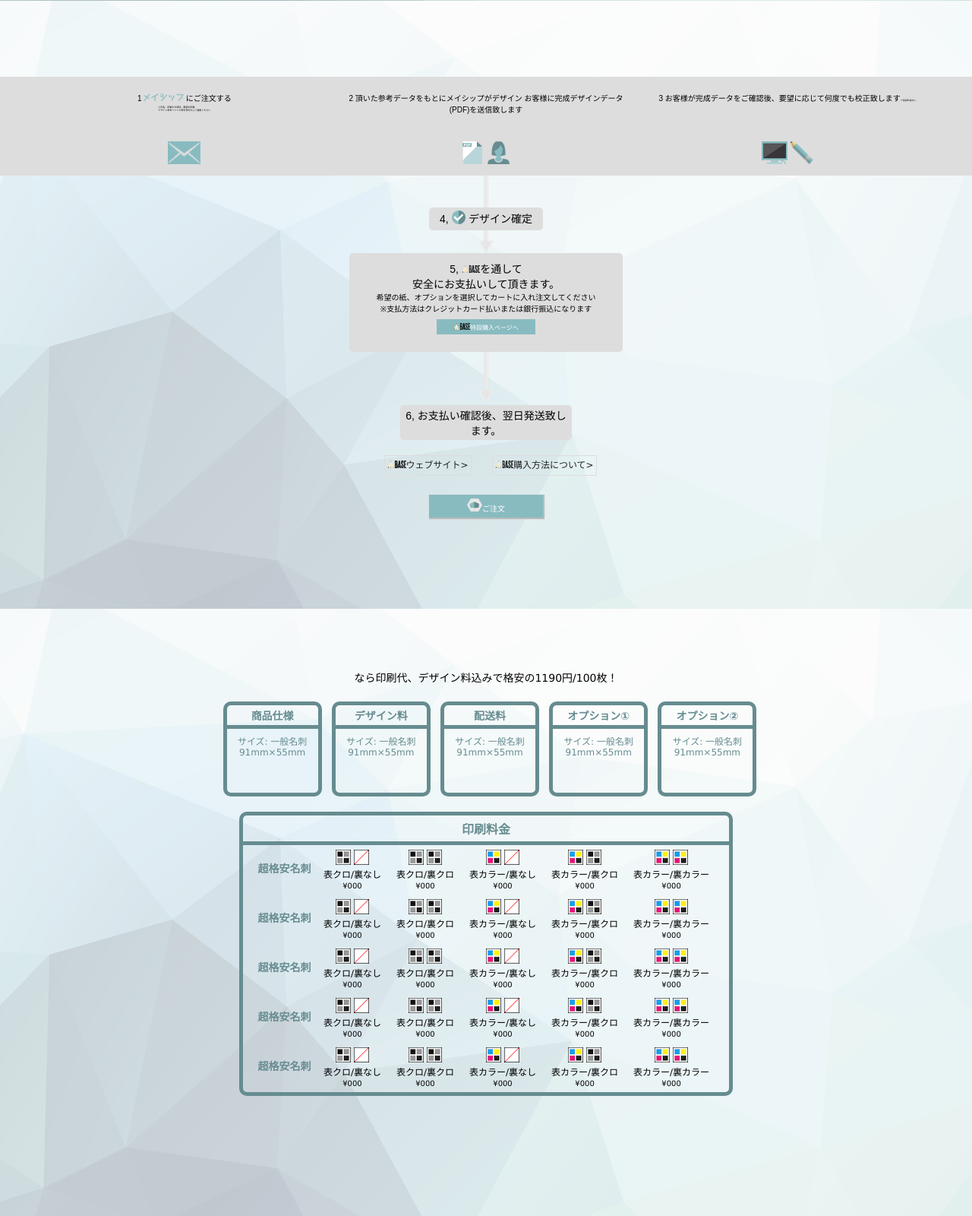
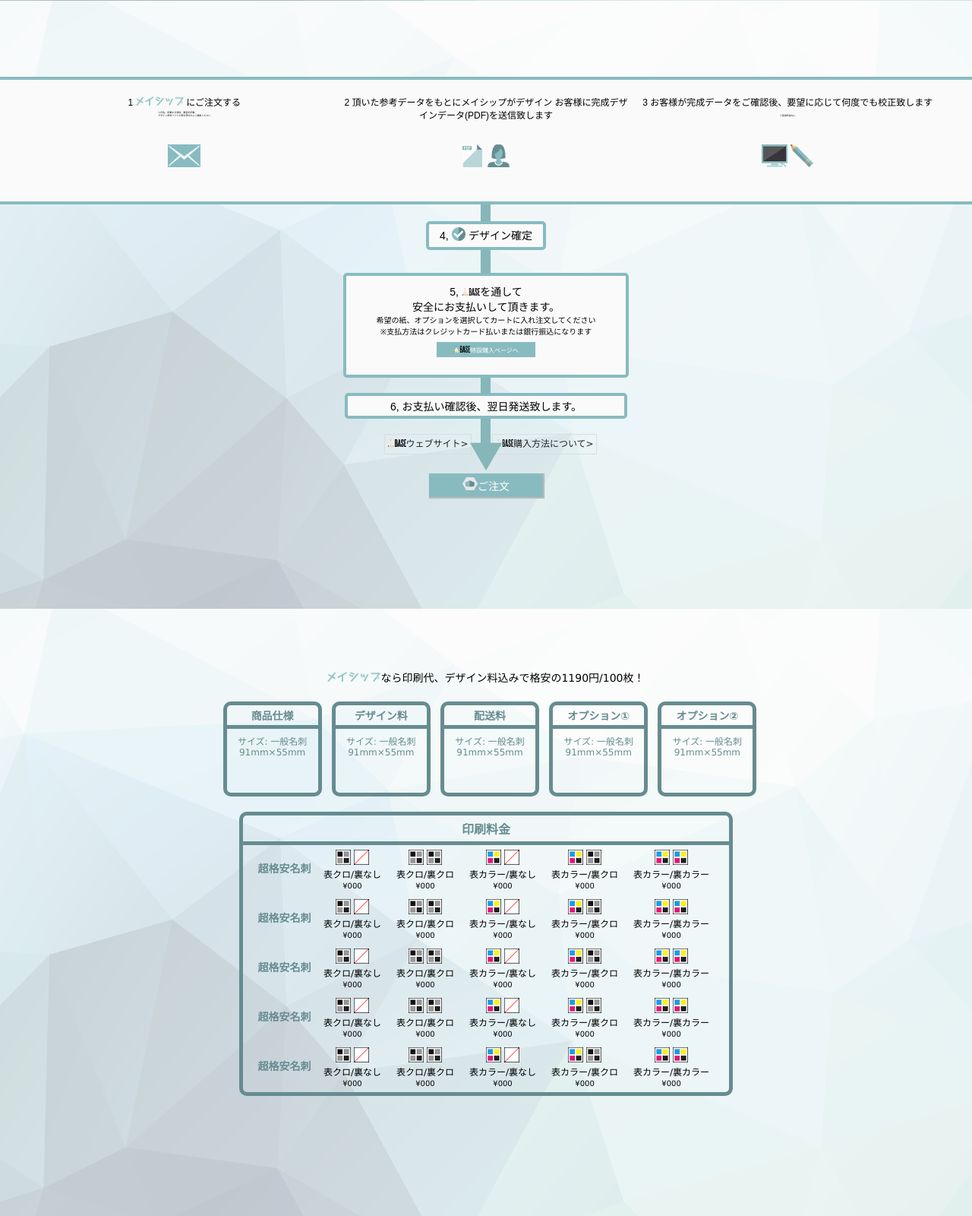
Before and after one commit to aribaba/meiship, a WordPress theme: template index.php in a window 1280 px wide. Shown: the part 2399-3999 px from the top of the page at 76% size. Run offline with PHP 8.4 and a stand-in for WordPress, Linux system fonts and the light colour scheme; the site name, menu and one post (Sample post) are stand-ins, and other content is empty; some libraries are stand-ins or nearby versions.

Commit message:
orderFlow デザイン変更

```diff
--- a/css/orderFlow.css
+++ b/css/orderFlow.css
@@ -2,15 +2,17 @@
 
 
 #orderFlow #OF123{
-	  height: 130px;
+	  height: 16.0rem;
 	  width: 100%;
-	  background: #ddd;
+	  min-width: 800px;
+	  background: #fafafa;
 	  position: relative;
-
+	  border-top: solid 4px #88BBC0;
+	  border-bottom: solid 4px #88BBC0;
 }
 
 #orderFlow #OF123 dl {
-	height: 100%;
+	height: 84%;
 	width: 30%;
 	display: inline-block;
 	vertical-align: top;
@@ -18,7 +20,8 @@
 }
 
 #orderFlow #OF123 dt {
-	font-size: 10px;
+	font-size: 12px;
+	font-size: 1.2rem;
 	height: 50px;
 	margin-bottom: 15px;
 	display: block;
@@ -27,6 +30,7 @@
 
 #orderFlow #OF123 img {
 	height: 30px;
+	height: 3.0rem;
 
 }
 
@@ -38,7 +42,8 @@
 }
 
 #orderFlow #OF123 #OF1 dt img {
-	height: 10px;
+	height: 12px;
+	height: 1.2rem;
 	display: inline-block;
 }
 
@@ -46,18 +51,20 @@
 	position: relative;
 	top: 0;
 	z-index: 1;
+	height: 350px;
 }
 
 
 
 #orderFlow #OF4 {
 	width: 150px;
-	background: #ddd;
+	background: #fafafa;
 	height: 30px;
 	z-index: 2;
-	margin: -63px auto 30px;
+	margin: -330px auto 30px;
 	border-radius: 5px;
 	position: relative;
+	border: 4px solid #88BBC0;
 }
 
 #orderFlow #OF4 img {
@@ -74,14 +81,16 @@
 }
 
 #orderFlow #OF5 {
-	width: 350px;
+	min-width: 350px;
+	width: 28%;
 	height: 120px;
-	background: #ddd;
-	margin: 0px auto -35px;
+	background: #fafafa;
+	margin: 0px auto 20px;
 	border-radius: 5px;
 	padding: 10px 5px 0 5px;
 	position: relative;
 	z-index: 2;
+	border: 4px solid #88BBC0;
 
 }
 
@@ -106,19 +115,19 @@
 	height: 9px;
 }
 
-#orderFlow #OF5-6 {
-	position: relative;
-	z-index: 1;
-}
 
 #orderFlow #OF6 {
-	width: 220px;
+	min-width: 350px;
+	width: 28%;
 	height: auto;
-	background: #ddd;
+	background: #fafafa;
 	margin: 0px auto 20px;
 	border-radius: 5px;
 	padding: 3px;
+	z-index: 2;
+	position: relative;
 	font-size: 10px;
+	border: 4px solid #88BBC0;
 }
 
 .base {
@@ -132,7 +141,7 @@
 
 #toBase{
 	width:150px;
-		display: inline-block;
+	display: inline-block;
 }
 #toBase a {
 	border: solid 1px #ddd;
@@ -160,6 +169,7 @@
 
 #orderButton {
 	display: block;
+	font-size: 1.4rem;
 	margin: 25px auto;
 	background: #88BBC0;
 	padding: 5px;
--- a/frontPageFile/orderFlow.php
+++ b/frontPageFile/orderFlow.php
@@ -23,7 +23,9 @@
 
 				</dl>
 			</div>
-			<img id="OF3-4" src="<?php bloginfo('template_url'); ?>/images/OrderFlow/矢印.png" alt="">
+
+			<img id="OF3-4" src="<?php bloginfo('template_url'); ?>/images/OrderFlow/arrawBlue.png" alt="">
+
 			<div id="OF4">
 				<p class="m-1c-light">4, <img src="<?php bloginfo('template_url'); ?>/images/OrderFlow/（注文流れ）チェックマーク_30.png" alt=""> デザイン確定</p>
 			</div>
@@ -34,7 +36,7 @@
           ※支払方法はクレジットカード払いまたは銀行振込になります</span>
           <a id="toBaseMypage" href="#"><img class="base" src="<?php bloginfo('template_url'); ?>/images/OrderFlow/BASEロゴ.png" alt="">特設購入ページへ</a>
 			</div>
-			<img id="OF5-6" src="<?php bloginfo('template_url'); ?>/images/OrderFlow/矢印.png" alt="">
+
 			<div id="OF6">
 				<p class="m-1c-light">6, お支払い確認後、翌日発送致します。</p>
 			</div>
--- a/frontPageFile/priceTable.php
+++ b/frontPageFile/priceTable.php
@@ -1,6 +1,6 @@
 	<div class="fieldWrap">
 
-		<h2><img src="" alt="">なら印刷代、デザイン料込みで格安の1190円/100枚！</h2>
+		<h2><img src="<?php bloginfo('template_url'); ?>/images/Header/headerLogoMeishipGreen.png" alt="">なら印刷代、デザイン料込みで格安の1190円/100枚！</h2>
 
 		<div id="priceOption">
 
```
Also changed, not shown: images/OrderFlow/arrawBlue.png (added).
